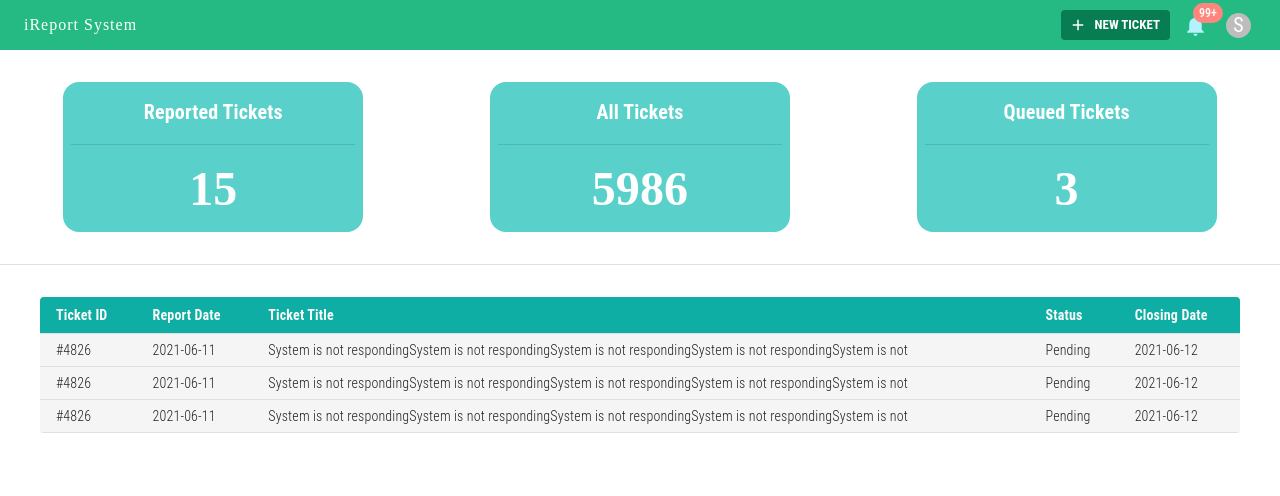
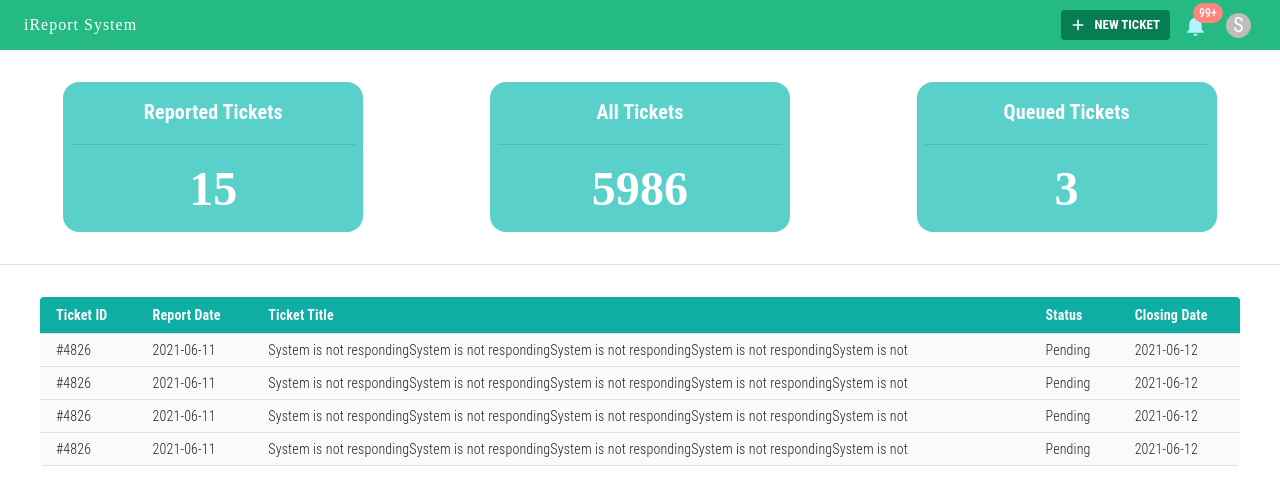
Before and after one commit to w4t3r-45/ticket_system, a React (Create React App) app: page /dashboard in a window 1280 px wide. Shown: the top 496 px of the page. Built offline with nearby package versions, Linux system fonts and the light colour scheme.

Commit message:
added MUI table with custom context menu and styles

```diff
--- a/src/components/UserDashboard.js
+++ b/src/components/UserDashboard.js
@@ -23,7 +23,8 @@ import {
   TableCell,
   TableRow,
   TableFooter,
-  styled
+  styled,
+  ListItemText
 } from "@mui/material";
 import { tableCellClasses } from "@mui/material/TableCell";
 import { tableRowClasses } from "@mui/material/TableRow";
@@ -33,7 +34,10 @@ import {
   Info,
   Person,
   Settings,
-  Logout
+  Logout,
+  StackedBarChart,
+  Cancel,
+  ChromeReaderMode
 } from "@mui/icons-material";
 //access theme object provided in our APP.JS
 import { useTheme } from "@mui/material/styles";
@@ -42,6 +46,75 @@ export default function UserDashboard({ props }) {
   const theme = useTheme();
   const [ProfileAnchor, setProfileAnchor] = useState(null);
   const [NotifAnchor, setNotifAnchor] = useState(null);
+
+  // CUSTOM CONTEXT MENU LOGIC
+  const [ctxCoord, setCtxCoord] = useState({ x: 0, y: 0 });
+  const [ctxAnchor, setContextAnchor] = useState(null);
+  // CUSTOM CONTEXT MENU (WILL PASS ROW ID AS A PROP TO HELP ME LATER )
+  const CtxMenu = () => {
+    return (
+      <MenuList
+        sx={{
+          pt: 0,
+          pb: 0,
+          "&.MuiTouchRipple-root": {
+            padding: 0
+          }
+        }}
+      >
+        <MenuItem>
+          <ListItemText>
+            <Typography variant="body2" color="text.main">
+              Expand Details
+            </Typography>
+          </ListItemText>
+          <ChromeReaderMode
+            sx={{ color: theme.palette.warning.light, ml: 1 }}
+          />
+        </MenuItem>
+        <Divider
+          light
+          sx={{
+            "&.MuiDivider-root": {
+              margin: 0
+            }
+          }}
+        />
+        <MenuItem>
+          <ListItemText>
+            <Typography variant="body2" color="text.main">
+              Category Analytics
+            </Typography>
+          </ListItemText>
+          <StackedBarChart sx={{ color: theme.palette.success.main, ml: 1 }} />
+        </MenuItem>
+        <Divider
+          light
+          sx={{
+            "&.MuiDivider-root": {
+              margin: 0
+            }
+          }}
+        />
+
+        <MenuItem>
+          <ListItemText>
+            <Typography variant="body2" color="text.main">
+              Cancel Ticket
+            </Typography>
+          </ListItemText>
+          <Cancel sx={{ color: theme.palette.error.dark, ml: 1 }} />
+        </MenuItem>
+      </MenuList>
+    );
+  };
+
+  // row click handler (ContextMenu "rightClick")
+  const handleRowclick = (event) => {
+    event.preventDefault();
+    setCtxCoord({ x: event.pageX, y: event.pageY });
+    setContextAnchor(event.currentTarget);
+  };
 
   const handleProfileClick = (event) => {
     setProfileAnchor(event.currentTarget);
@@ -85,14 +158,16 @@ export default function UserDashboard({ props }) {
 
   const StyledTableRow = styled(TableRow)(({ theme }) => ({
     [`&.${tableRowClasses.root}`]: {
-      cursor: "pointer"
+      cursor: "pointer",
+      backgroundColor: theme.palette.grey[50]
     },
-    [`&.${tableRowClasses.hover}`]: {
-      [`&.${tableCellClasses.body}`]: {
-        backgroundColor: "red"
-      }
+    [`&.${tableRowClasses.selected}`]: {
+      backgroundColor: theme.palette.secondary.light
     }
   }));
+
+  // test purpose (render table rows)
+  const dt = [0, 1, 2, 3];
 
   return (
     <>
@@ -357,41 +432,50 @@ export default function UserDashboard({ props }) {
             </TableRow>
           </TableHead>
           <TableBody>
-            <TableRow>
-              <StyledTableCell>#4826</StyledTableCell>
-              <StyledTableCell>2021-06-11</StyledTableCell>
-              <StyledTableCell>
-                System is not respondingSystem is not respondingSystem is not
-                respondingSystem is not respondingSystem is not
-              </StyledTableCell>
-              <StyledTableCell>Pending</StyledTableCell>
-              <StyledTableCell>2021-06-12</StyledTableCell>
-            </TableRow>
-
-            <TableRow>
-              <StyledTableCell>#4826</StyledTableCell>
-              <StyledTableCell>2021-06-11</StyledTableCell>
-              <StyledTableCell>
-                System is not respondingSystem is not respondingSystem is not
-                respondingSystem is not respondingSystem is not
-              </StyledTableCell>
-              <StyledTableCell>Pending</StyledTableCell>
-              <StyledTableCell>2021-06-12</StyledTableCell>
-            </TableRow>
-
-            <StyledTableRow>
-              <StyledTableCell>#4826</StyledTableCell>
-              <StyledTableCell>2021-06-11</StyledTableCell>
-              <StyledTableCell>
-                System is not respondingSystem is not respondingSystem is not
-                respondingSystem is not respondingSystem is not
-              </StyledTableCell>
-              <StyledTableCell>Pending</StyledTableCell>
-              <StyledTableCell>2021-06-12</StyledTableCell>
-            </StyledTableRow>
+            {dt.map((index, value) => (
+              <StyledTableRow
+                hover
+                id={index}
+                onContextMenu={(event) => handleRowclick(event)}
+              >
+                <TableCell>#4826</TableCell>
+                <TableCell>2021-06-11</TableCell>
+                <TableCell>
+                  System is not respondingSystem is not respondingSystem is not
+                  respondingSystem is not respondingSystem is not
+                </TableCell>
+                <TableCell>Pending</TableCell>
+                <TableCell>2021-06-12</TableCell>
+              </StyledTableRow>
+            ))}
           </TableBody>
         </Table>
       </TableContainer>
+      {/* context menu */}
+      <Menu
+        open={Boolean(ctxAnchor)}
+        anchorReference="anchorPosition"
+        anchorPosition={{ top: ctxCoord.y, left: ctxCoord.x }}
+        anchorOrigin={{
+          vertical: "top",
+          horizontal: "right"
+        }}
+        transformOrigin={{
+          vertical: "top",
+          horizontal: "right"
+        }}
+        onClose={(event) => setContextAnchor(null)}
+        PaperProps={{
+          elevation: 0.2
+        }}
+        sx={{
+          "& .MuiMenu-paper .MuiMenu-list": {
+            padding: 0
+          }
+        }}
+      >
+        <CtxMenu />
+      </Menu>
     </>
   );
 }
```
